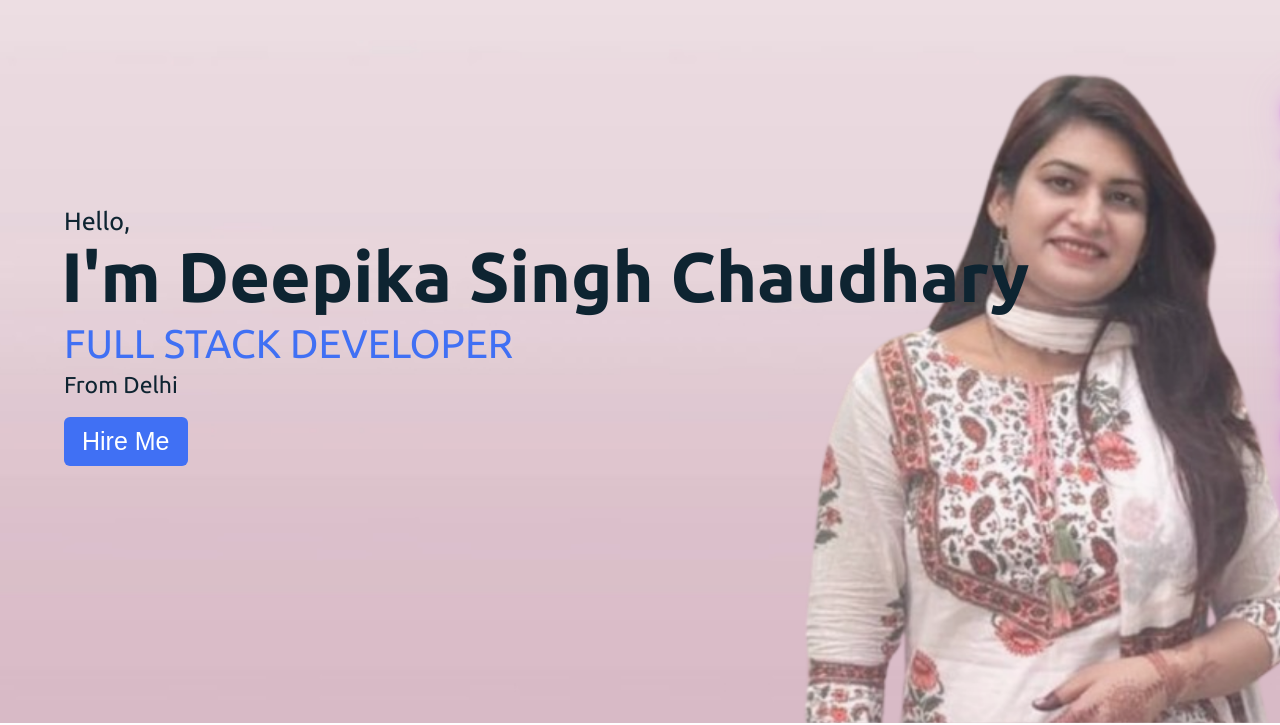
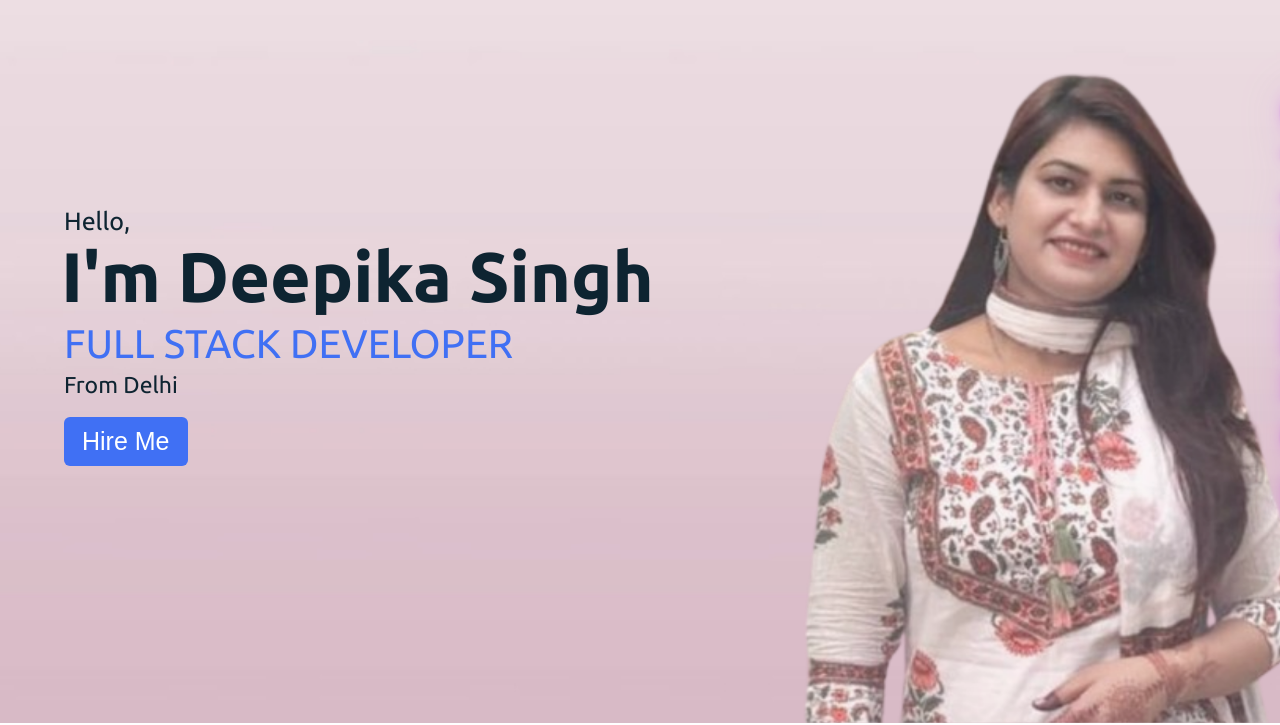
Before and after one commit to Deeppi259/Portfolio, a plain HTML site: page index.html in a window 1280 px wide. Shown: the part 77-802 px from the top of the page. Drawn offline with Linux system fonts and the light colour scheme.

Commit message:
Update index.html

```diff
--- a/index.html
+++ b/index.html
@@ -42,7 +42,7 @@
       <div class="home-content">
         <div class="text">
           <div class="text-one">Hello,</div>
-          <div class="text-two">I'm Deepika Singh Chaudhary</div>
+          <div class="text-two">I'm Deepika Singh </div>
           <div class="text-three">FULL STACK DEVELOPER</div>
           <div class="text-four">From Delhi</div>
         </div>
```
